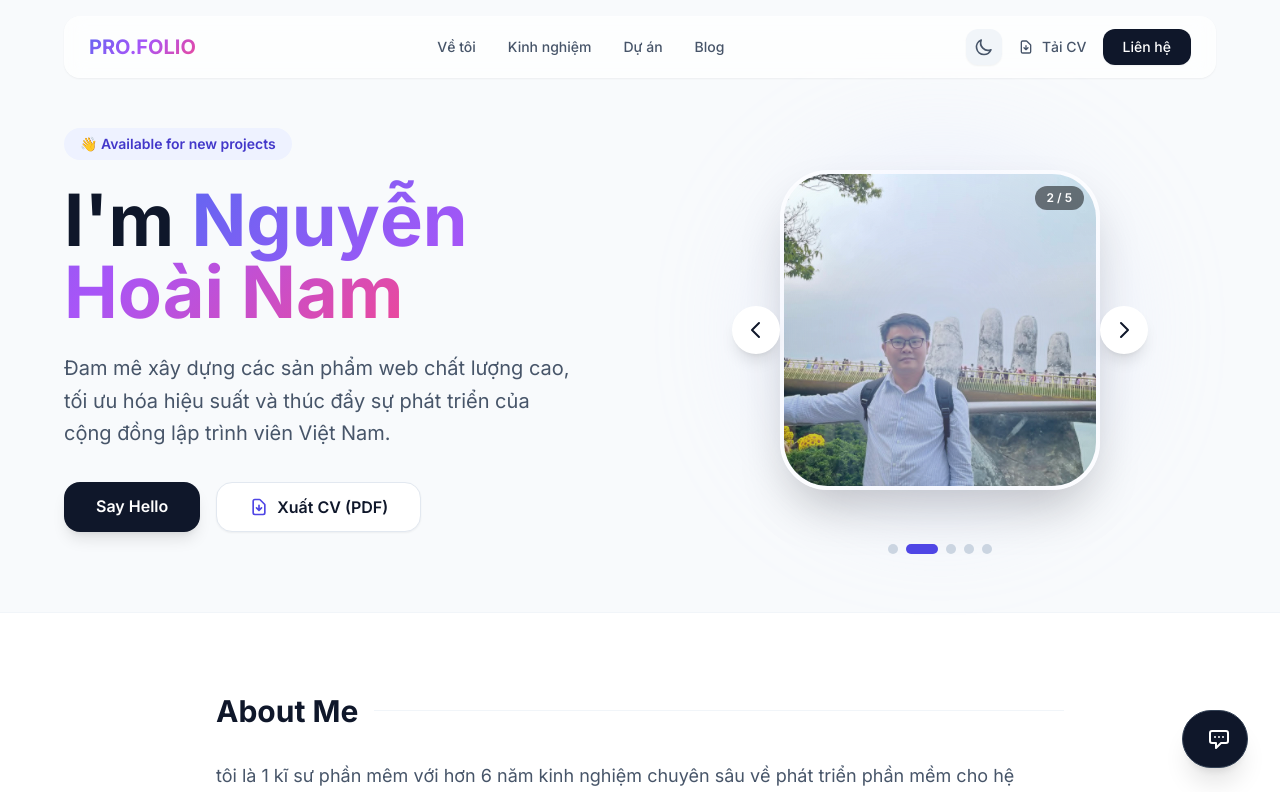
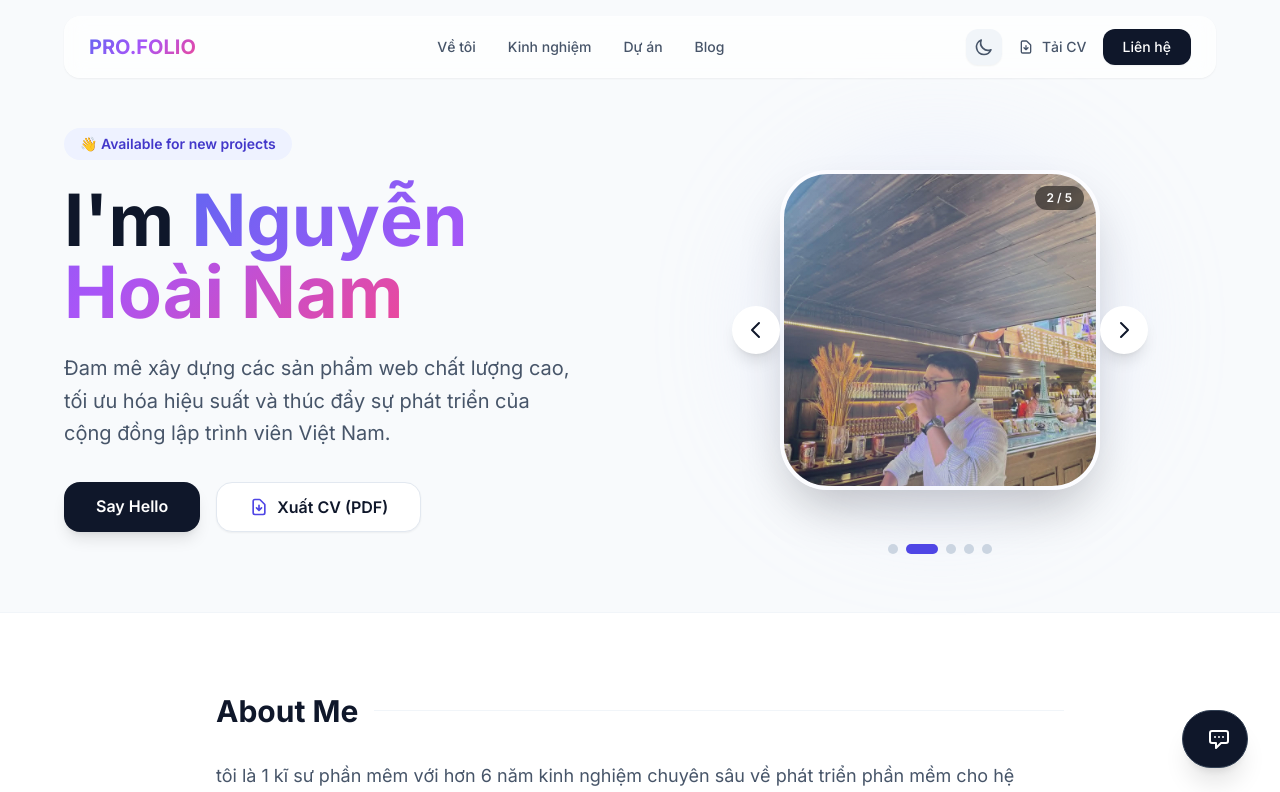
Before and after one commit to hoainamute/MyProfile, a React (Vite) app: page / in a window 1280 px wide. Shown: the top 792 px of the page. Built offline with nearby package versions, Linux system fonts and the light colour scheme.

Commit message:
refactor

```diff
--- a/src/data.ts
+++ b/src/data.ts
@@ -6,12 +6,11 @@ export const profileData: ProfileData = {
   role: "Senior Software Engineer & Frontend Architect",
   avatar: "https://media.licdn.com/dms/image/v2/D5603AQHU6G9mXv1O3Q/profile-displayphoto-shrink_800_800/profile-displayphoto-shrink_800_800/0/1691414441584?e=1746057600&v=beta&t=fFz9vYn5fKzKx-z0xXz-z0xXz-z0xXz-z0xXz-z0xXz",
   avatarGallery: [  // ✅ Cập nhật thành local URLs
-    "public/avatars/IMG_0823.JPG",
-    "public/avatars/IMG_1.jpg",
-    "public/avatars/IMG_2.jpg",
-    "public/avatars/IMG_3.jpg",
-    "public/avatars/IMG_4.jpg",
-    // "public/avatars/IMG_5.jpg"
+    "/avatars/IMG_1.jpg",
+    "/avatars/IMG_2.jpg",
+    "/avatars/IMG_3.jpg",
+    "/avatars/IMG_4.jpg",
+    "/avatars/IMG_5.jpg"
   ],
   bio: "Đam mê xây dựng các sản phẩm web chất lượng cao, tối ưu hóa hiệu suất và thúc đẩy sự phát triển của cộng đồng lập trình viên Việt Nam.",
   location: "TP. Hồ Chí Minh, Việt Nam",
```
Also changed, not shown: public/avatars/IMG_5.jpg (added).
